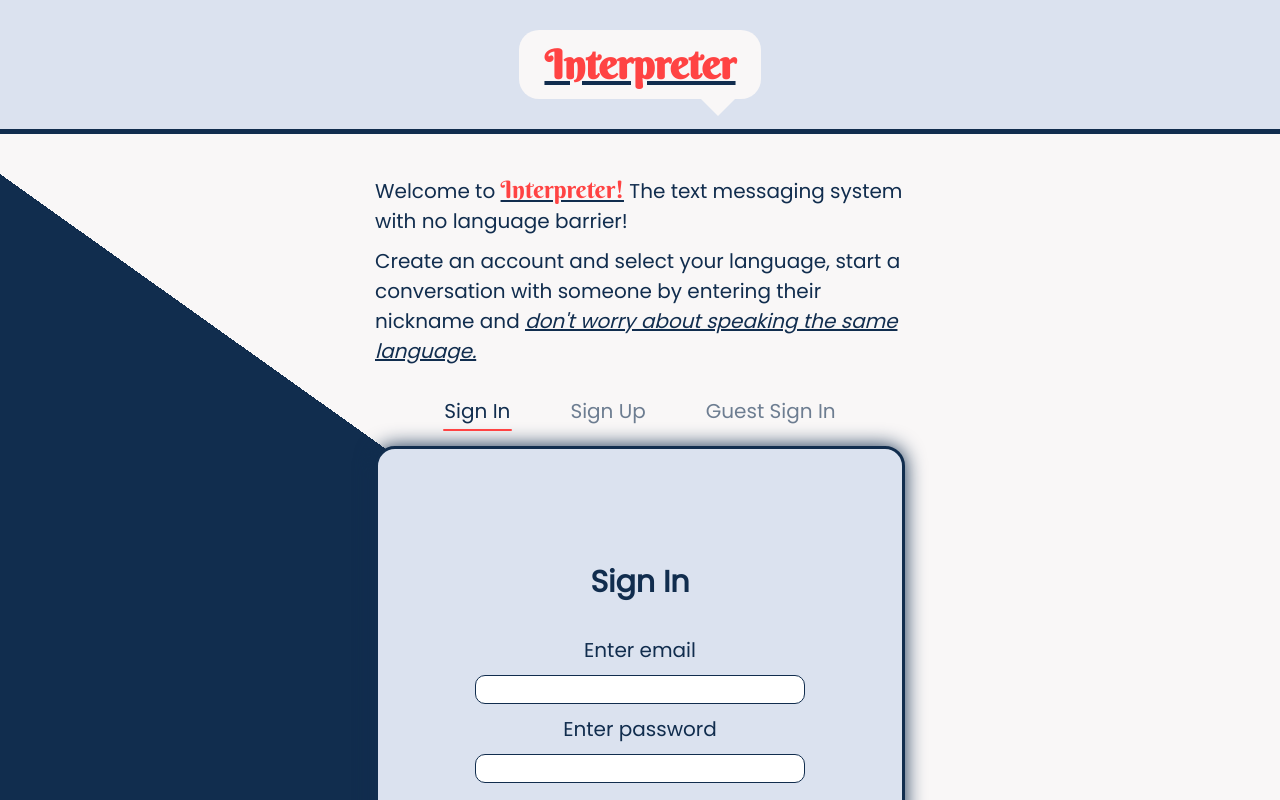
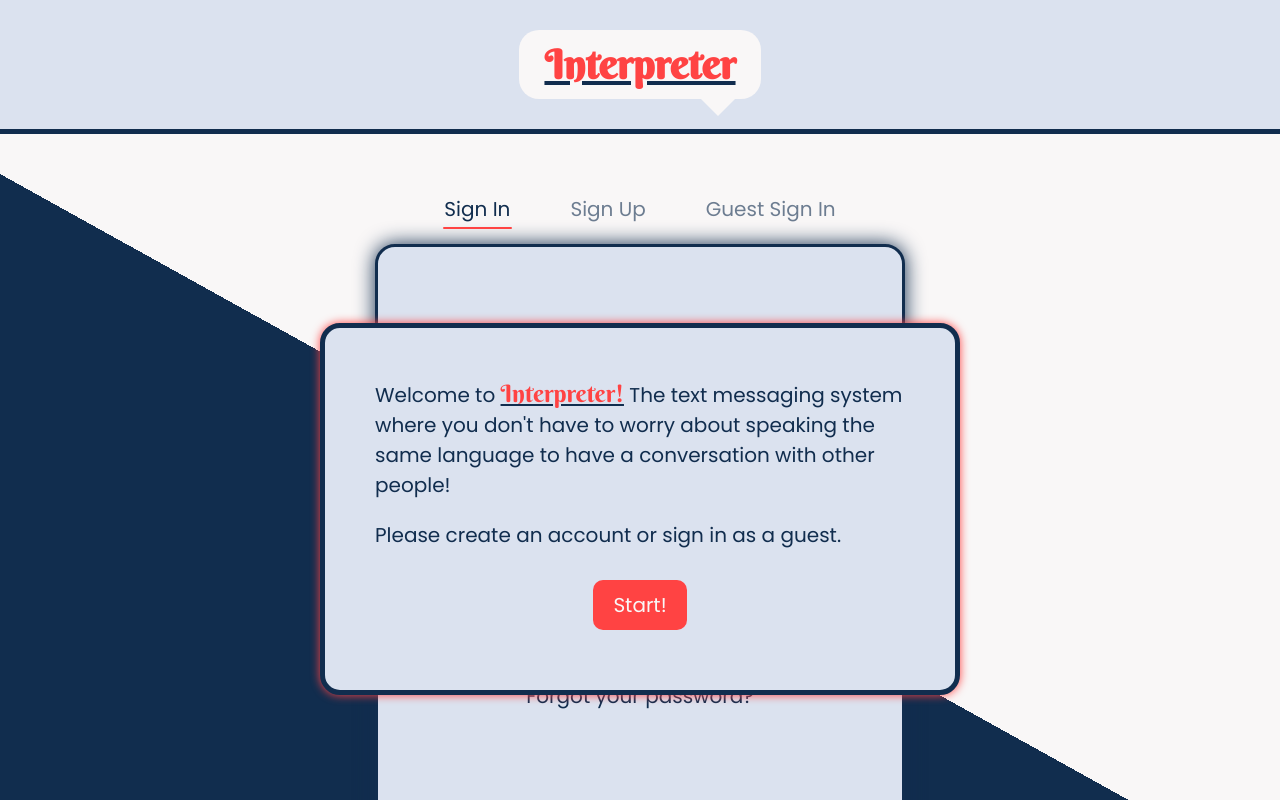
Before and after one commit to jjacaitu/noBarrierChat, a React (Create React App) app: page / in a window 1280 px wide. Shown: the top 800 px of the page. Built offline with nearby package versions, Linux system fonts and the light colour scheme; no server answers.

Commit message:
added introduction

```diff
--- a/src/App.css
+++ b/src/App.css
@@ -168,6 +168,26 @@ em {
 
 .App-link {
   color: #09d3ac;
+}
+
+.introduction {
+  position: fixed;
+  background-color: #dbe2ef;
+  border: solid 5px #112d4e;
+  z-index: 3;
+  display: flex;
+  flex-direction: column;
+  justify-content: center;
+  align-items: center;
+  border-radius: 20px;
+  width: 50%;
+  box-shadow: 0px 0px 10px #ff4343;
+  padding: 50px;
+}
+
+.introduction p {
+  width: 100%;
+  padding-bottom: 20px;
 }
 
 /* Auth Options */
--- a/src/App.js
+++ b/src/App.js
@@ -10,6 +10,7 @@ import AlertMessage from "./AlertMessage";
 import Header from "./Header";
 import Footer from "./Footer";
 import SettingsPage from "./SettingsPage";
+import Introduction from "./Introduction";
 
 
 
@@ -30,6 +31,7 @@ class App extends Component {
       settingsStatus: false,
       signInAlert: false,
       verifyAlert: false,
+      introduction:true,
 
     }
   }
@@ -154,15 +156,19 @@ class App extends Component {
         <Header signedIn={this.state.signedIn} onClickFunction={() => {
           this.setState({ settingsStatus: !this.state.settingsStatus })}} />
         <main>
+          {this.state.introduction
+            ?
+            <Introduction functionToClose={() => { this.setState({ introduction: false }) }} />
+            :
+            ""
+
+          }
+
           {this.state.signedIn
             ?
             <ChatPage userId={this.state.userId} name={this.state.name} language={this.state.language} friendsVisible={this.state.friendsVisible}/>
             :
             <div className="options">
-
-              <p>Welcome to <span className="logo">Interpreter!</span> The text messaging system with no language barrier!</p>
-
-              <p>Create an account and select your language, start a conversation with someone by entering their nickname and <em>don't worry about speaking the same language.</em></p>
 
               {this.state.verifyAalert
                 ?
--- /dev/null
+++ b/src/Introduction.js
@@ -0,0 +1,18 @@
+import React from "react";
+
+
+function Introduction(props) {
+    return(
+        <div className="introduction">
+
+            <p>Welcome to <span className="logo">Interpreter!</span> The text messaging system where you don't have to worry about speaking the same language to have a conversation with other people!</p>
+
+            <p>Please create an account or sign in as a guest.</p>
+
+            <button className="submitButton" onClick={props.functionToClose}>Start!</button>
+
+        </div>
+    )
+}
+
+export default Introduction
```
